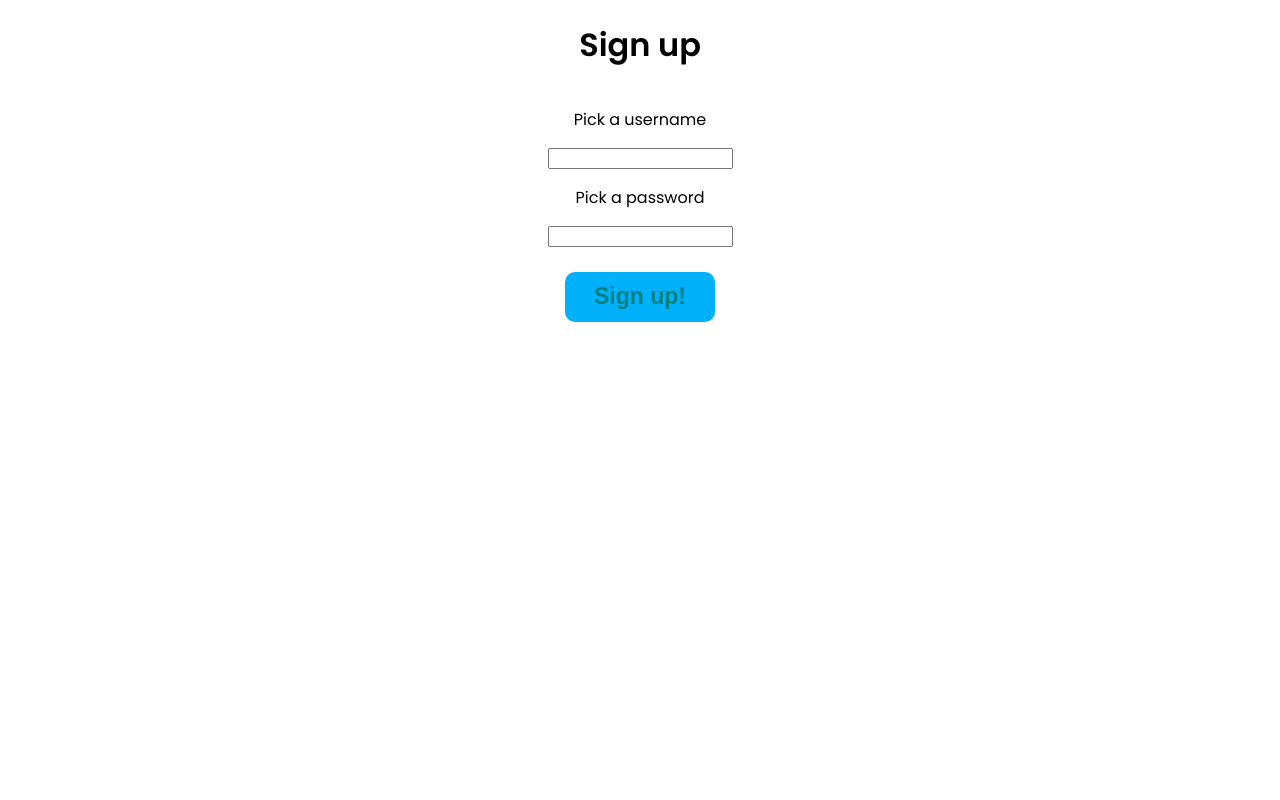
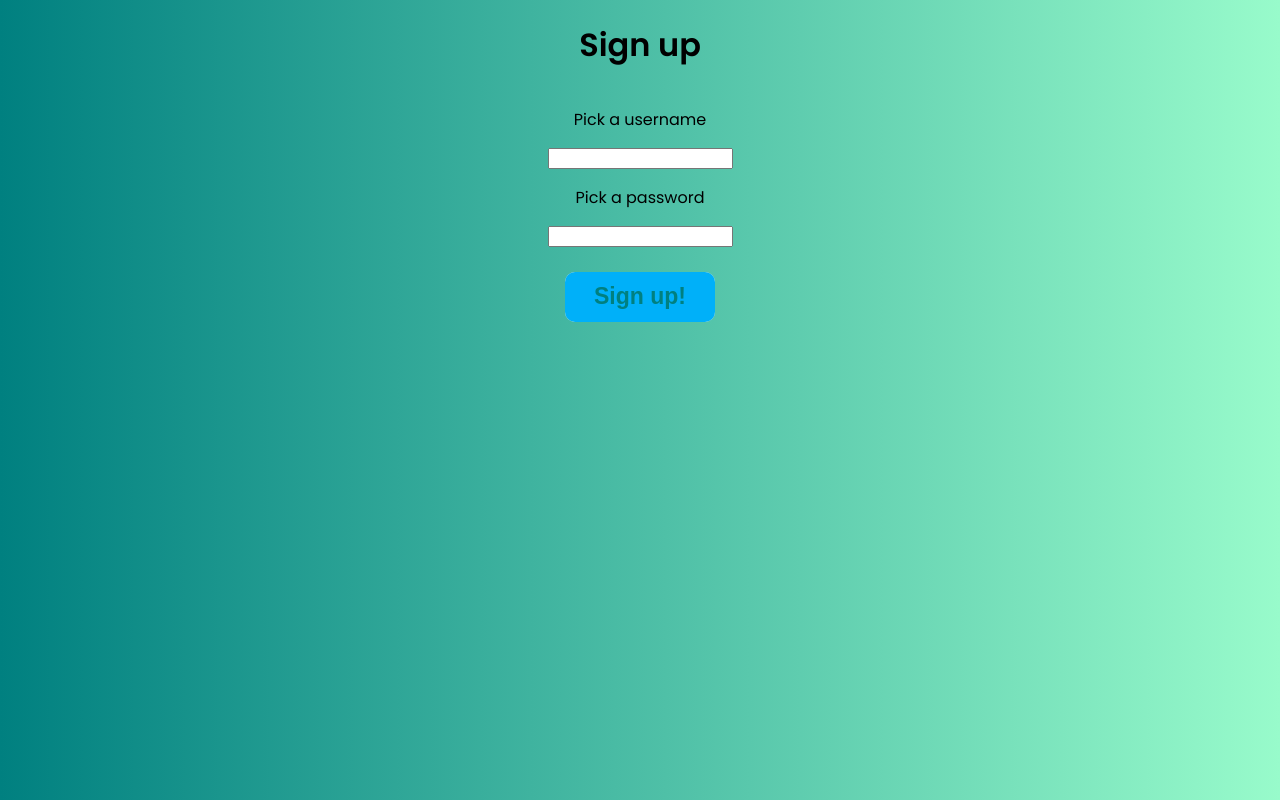
Before and after one commit to Luke-scr/Epicsignuppage, a plain HTML site: page index.html in a window 1280 px wide. Drawn offline with Linux system fonts and the light colour scheme.

Commit message:
Update style.css

```diff
--- a/style.css
+++ b/style.css
@@ -3,7 +3,7 @@ body {
     display: flex;
     flex-direction: column;                 align-items: center;                    margin: 0;
     padding: 0;
-    background-image: linear-gradient(to right,teal,mint);
+    background-image: linear-gradient(to right,teal,#98fbcb); /* teal to mint blue */
 }
 .button {
   height: 50px;
```
